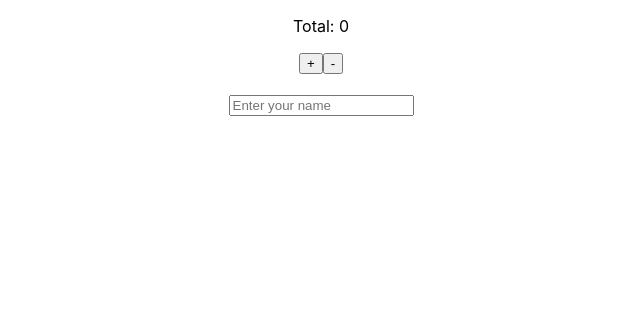
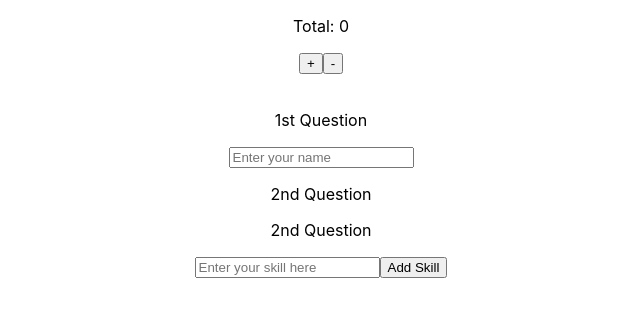
Before and after one commit to vishnuttxminds/react-start-app, a React (Create React App) app: page / in a window 1280 px wide. Shown: the top 316 px of the page, without its empty margins (319-959 px from the left). Built offline with nearby package versions, Linux system fonts and the light colour scheme.

Commit message:
skill list using string array

```diff
--- a/src/screens/ShowHideScreen.js
+++ b/src/screens/ShowHideScreen.js
@@ -6,9 +6,13 @@ import catImage from "../assets/cat.jpg";
 function ShowHideScreen() {
   const [name, setName] = useState("");
   const [hideshow, setHideShow] = useState(false);
+  const [skills, setSkills] = useState([]);
+  const [skillsEntered, setSkillsEntered] = useState("");
+  console.log("Skills:", skills);
   return (
     <div style={{ padding: "20px" }}>
       {/* text box on entering your name */}
+      <p>1st Question</p>
       <input
         type="text"
         placeholder="Enter your name"
@@ -19,8 +23,33 @@ function ShowHideScreen() {
       <p>{name && `Welcome ${name}`}</p>
 
       {/* hide/show image */}
+      <p>2nd Question</p>
+      {hideshow && <img src={catImage} alt="Profile" width="200" />}
 
-      {hideshow && <img src={catImage} alt="Profile" width="200" />}
+      {/* skill list using string array */}
+      <p>2nd Question</p>
+      <div>
+        <input
+          type="text"
+          placeholder="Enter your skill here"
+          value={skillsEntered}
+          onChange={(event) => setSkillsEntered(event.target.value)}
+        />
+        <button
+          onClick={() => {
+            setSkills([...skills, skillsEntered]);
+            setSkillsEntered("");
+          }}
+        >
+          Add Skill
+        </button>
+
+        <ul>
+          {skills.map((skill, index) => (
+            <li key={index}>{skill}</li>
+          ))}
+        </ul>
+      </div>
     </div>
   );
 }
```
